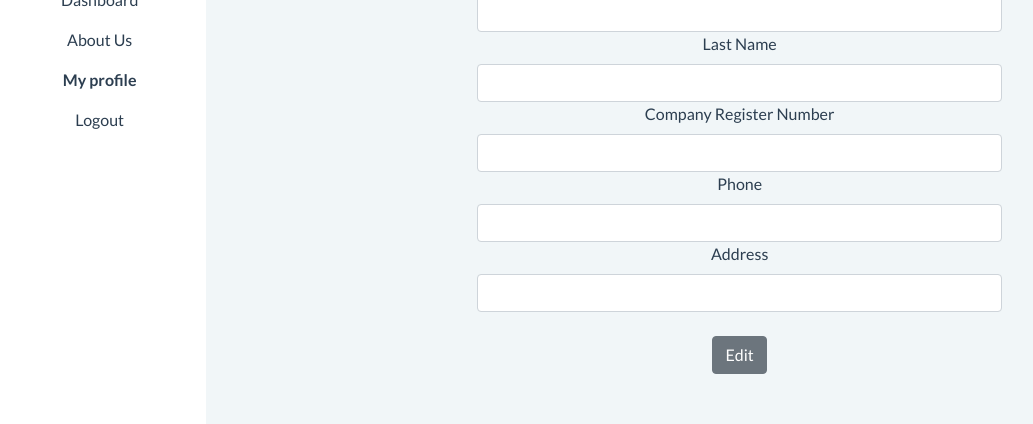
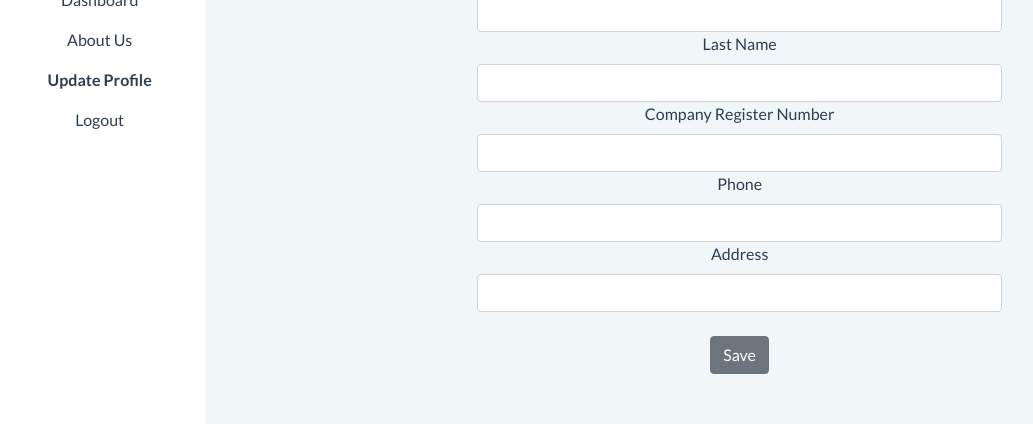
Before and after one commit to Kinati/progressus, a Vue app: page /profile in a window 1280 px wide. Shown: the part 142-566 px from the top of the page, without its empty margins (7-1040 px from the left). Built offline with nearby package versions, Linux system fonts and the light colour scheme.

Commit message:
fix: minor ui debug

```diff
--- a/src/views/AboutUs.vue
+++ b/src/views/AboutUs.vue
@@ -7,7 +7,7 @@
       </p>
       <p class="text-start"><b>About Us</b></p>
       <p class="text-start pointer" @click="$router.push('/profile')">
-        My profile
+        Update Profile
       </p>
       <p @click="$router.push('/login')" class="text-start pointer">Logout</p>
     </b-col>
@@ -26,6 +26,7 @@
         consumer to track your food production process and origin. And can
         report problem to producer easily via Line Chatbot
       </p>
+      <p>Please contact us at hello@aw1.com</p>
     </b-col>
   </b-row>
 </template>
--- a/src/views/Dashboard.vue
+++ b/src/views/Dashboard.vue
@@ -7,13 +7,13 @@
         About Us
       </p>
       <p class="text-start pointer" @click="$router.push('/profile')">
-        My profile
+        Update Profile
       </p>
       <p @click="$router.push('/login')" class="text-start pointer">Logout</p>
     </b-col>
     <b-col cols="2"> </b-col>
     <b-col cols="10" class="py-5 body" align-self="end">
-      <h1 class="text-xl">Welcome {{ user.email }}</h1>
+      <h1 class="text-xl">Welcome {{ user.firstName }} {{ user.lastName }}</h1>
 
       <b-row class="pb-5 px-2 w-100">
         <b-col
@@ -86,7 +86,7 @@
             ></b-form-file>
           </b-form-group>
           <b-button type="submit" class="btn btn-primary mt-4">{{
-            isEdit ? "Edit" : "Add item"
+            isEdit ? "Save" : "Add item"
           }}</b-button>
         </form>
       </b-modal>
--- a/src/views/Info.vue
+++ b/src/views/Info.vue
@@ -51,7 +51,7 @@
           required
         />
         <b-button type="submit" class="btn btn-primary mt-4">{{
-          isEdit ? "Edit" : "Add item"
+          isEdit ? "Save" : "Add item"
         }}</b-button>
       </form>
     </b-modal>
--- a/src/views/Profile.vue
+++ b/src/views/Profile.vue
@@ -8,7 +8,7 @@
       <p @click="$router.push('/aboutUs')" class="text-start pointer">
         About Us
       </p>
-      <p class="text-start pointer"><b>My profile</b></p>
+      <p class="text-start pointer"><b>Update Profile</b></p>
       <p @click="$router.push('/login')" class="text-start pointer">Logout</p>
     </b-col>
     <b-col cols="2" class="px-4"> </b-col>
@@ -27,7 +27,7 @@
           <b-form-input id="phone" v-model="form.phone" />
           <label for="address">Address</label>
           <b-form-input id="address" v-model="form.address" />
-          <b-button type="submit" class="btn btn-primary mt-4"> Edit </b-button>
+          <b-button type="submit" class="btn btn-primary mt-4"> Save </b-button>
         </form>
       </b-row>
     </b-col>
```
